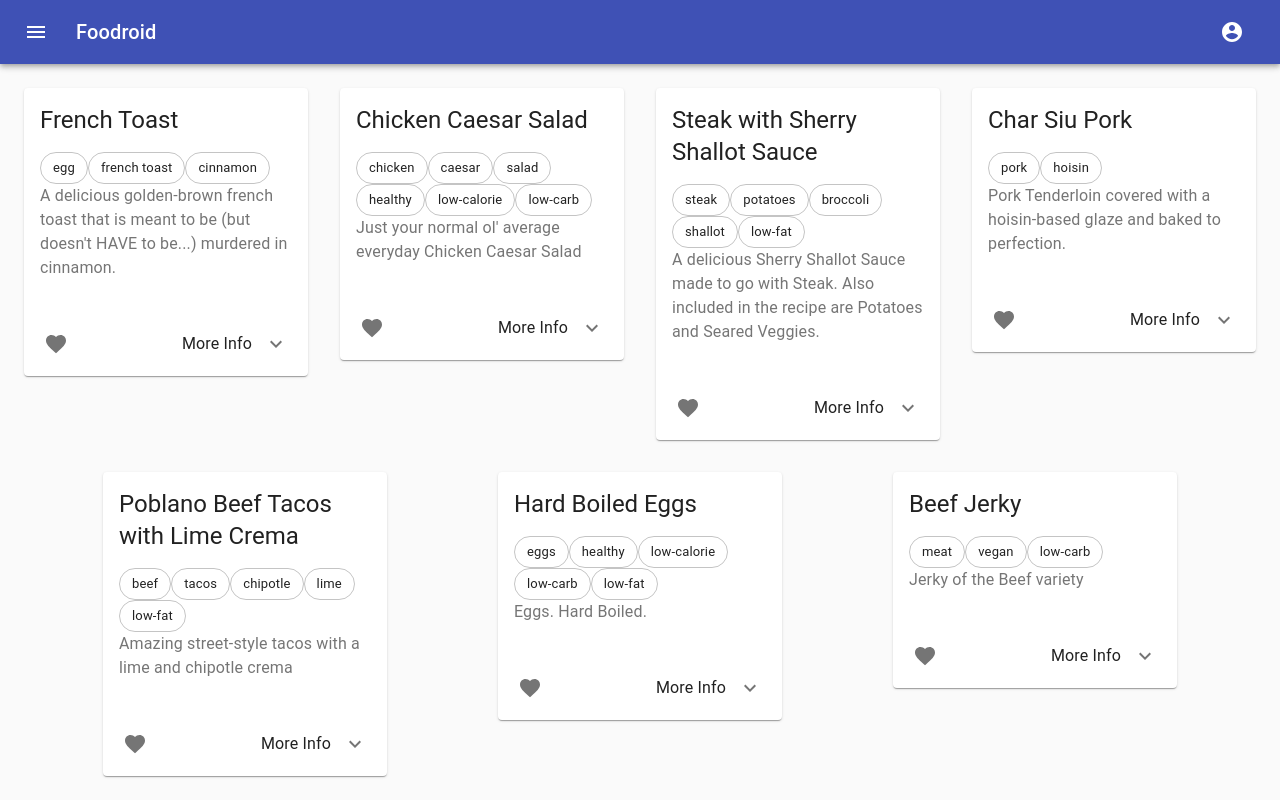
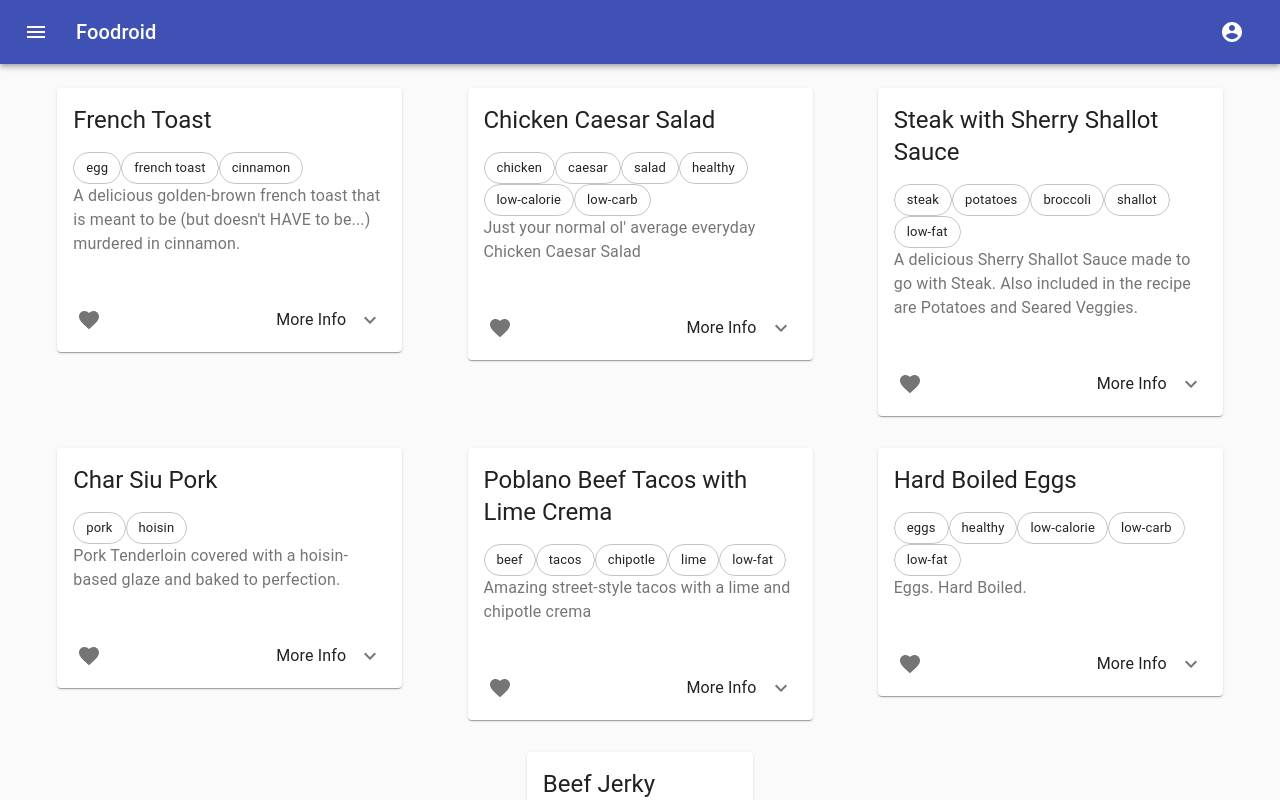
Before and after one commit to gage117/meal-planner, a React (Create React App) app in the folder client/: page /saved-recipes in a window 1280 px wide. Shown: the top 800 px of the page. Built offline with nearby package versions, Linux system fonts and the light colour scheme.

Commit message:
Adjusted grid of SavedRecipes page

```diff
--- a/client/src/pages/SavedRecipes/index.js
+++ b/client/src/pages/SavedRecipes/index.js
@@ -12,7 +12,7 @@ export default function SavedRecipes() {
       spacing={4}
     >
       {meals.map(meal => (
-        <Grid item xs={12} lg={3} key={meal.name}>
+        <Grid item key={meal.name}>
           <RecipeCard
             key={meal.name}
             meal={meal}
```
